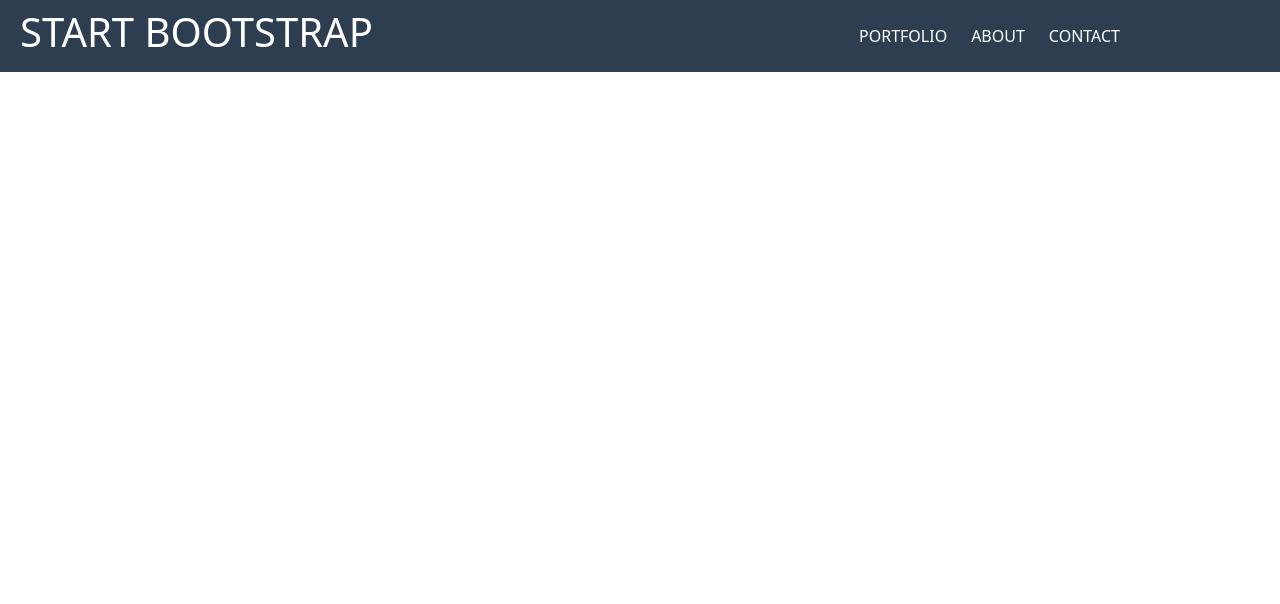
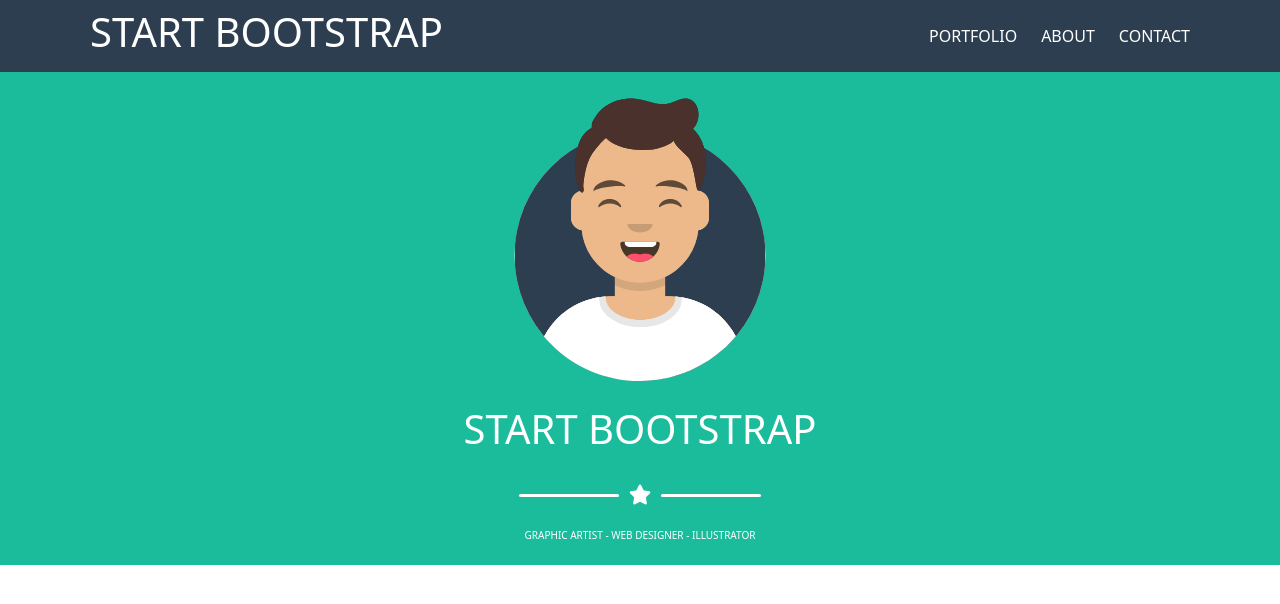
Before and after one commit to Giaki22/html-css-bootstrap-freelancer, a plain HTML site: page index.html in a window 1280 px wide. Drawn offline with nearby package versions, Linux system fonts and the light colour scheme.

Commit message:
+ Fix Central Header + Hero

```diff
--- a/css/style.css
+++ b/css/style.css
@@ -12,8 +12,29 @@ a{
     background-color: #2c3e50;
     color: white;
 }
+.bk_secondary{
+    background-color: #1abc9c;
+    color: white;
+}
 .btn_menu{
     background-color: white;
     color: grey;
     font-size: 15px;
 }
+.clr_white{
+    color: white;
+    font-size: 20px;
+}
+.bkr_white{
+    background-color: white;
+}
+.line{
+    height: 3px;
+    width: 100px;
+    margin: 0 10px;
+    border-radius: 50px;
+}
+/* TEXT */
+h6{
+    font-size: 10px;
+}
--- a/index.html
+++ b/index.html
@@ -13,7 +13,7 @@
 </head>
 <body>
     <div class="container-fluid bk_primary">
-        <header class="d-flex justify-content-around align-items-center container-xl row p-2">
+        <header class="d-flex justify-content-around align-items-center container-xl row p-2 mx-auto">
             <div class="col-10 col-md-6">
                 <h1>START BOOTSTRAP</h1>
             </div>
@@ -36,7 +36,21 @@
         </header>
     </div>
         <main>
-            <div class="hero row">
+            <div class="bk_secondary container-fluid">
+                <div class="row d-flex justify-content-center">
+                    <div class="col-8 d-flex flex-column align-items-center gap-4 mt-3 mb-3">
+                        <div class="col-4">
+                            <img src="img/avatar.svg" class="img-fluid" alt="/">
+                        </div>
+                        <h1>START BOOTSTRAP</h1>
+                        <div class="star clr_white d-flex flex-row align-items-center">
+                            <div class="line bkr_white"></div>
+                            <i class="fa-solid fa-star"></i>
+                            <div class="line bkr_white"></div>
+                        </div>
+                        <h6 class="text-uppercase">Graphic Artist - Web Designer - Illustrator</h6>
+                    </div>
+                </div>
             </div>
             <div class="portfolio row">
                 <div class="col-xs-12 col-md-6 col-xl-4"></div>
```
